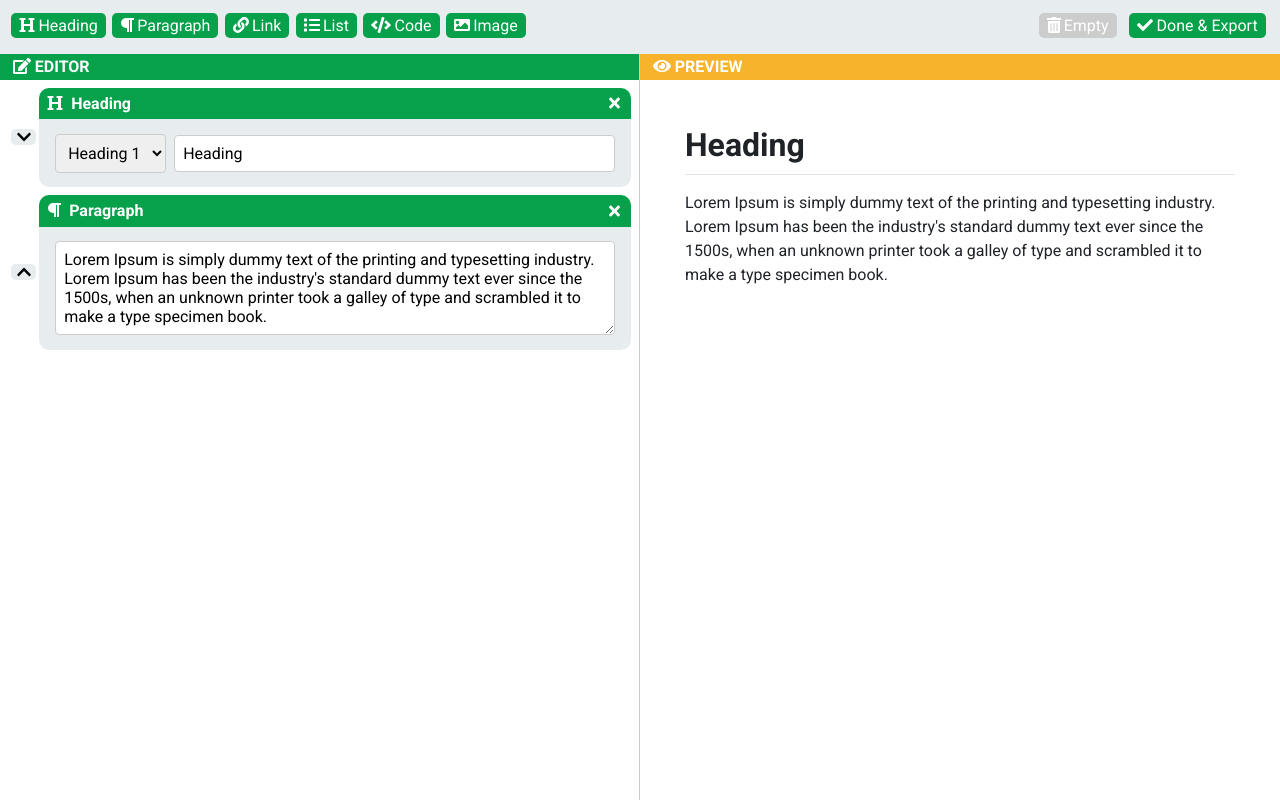
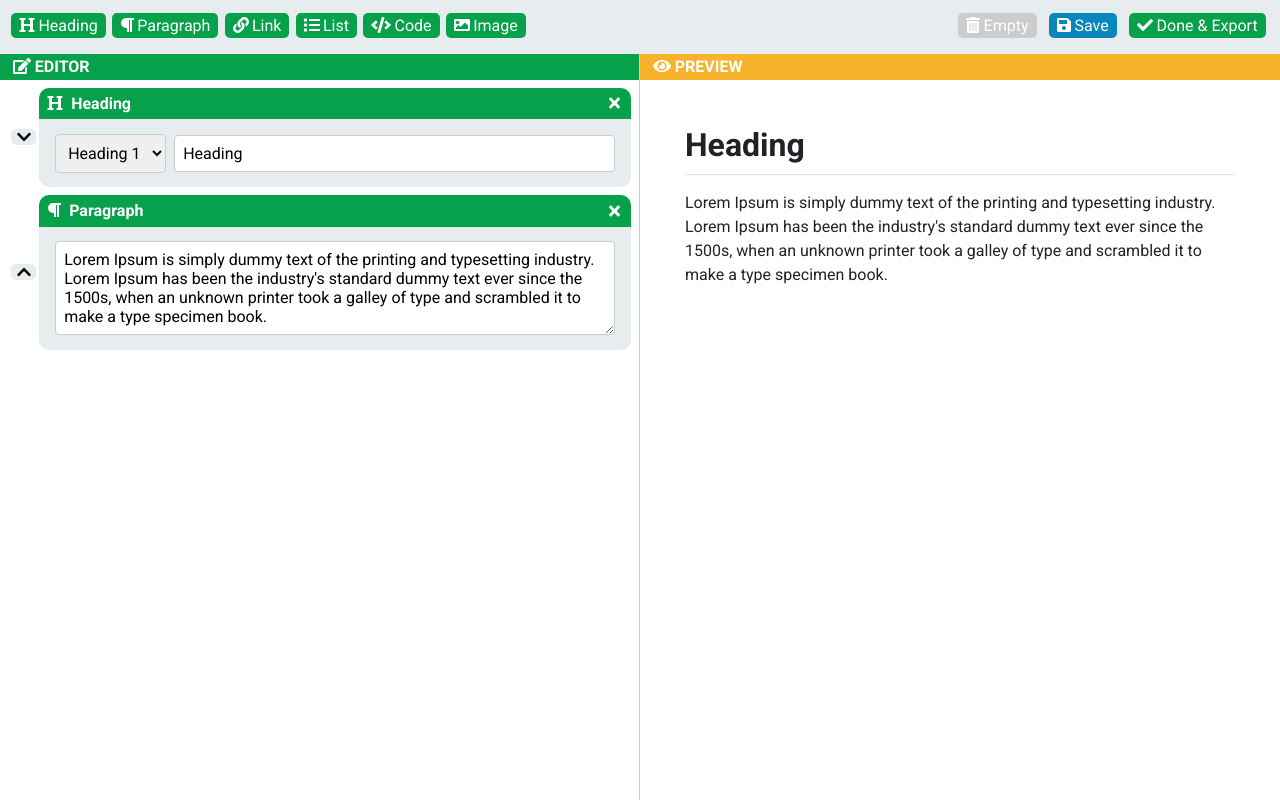
Before and after one commit to Sunnysit/markdown-blocks-editor, a React (Create React App) app: page / in a window 1280 px wide. Built offline with nearby package versions, Linux system fonts and the light colour scheme.

Commit message:
Add Save function

```diff
--- a/src/components/views/MarkdownView.js
+++ b/src/components/views/MarkdownView.js
@@ -6,7 +6,7 @@ import { FontAwesomeIcon } from '@fortawesome/react-fontawesome';
 import {
   faClipboard,
   faFileDownload,
-  faFile
+  faFile,
 } from '@fortawesome/free-solid-svg-icons';
 
 import MarkdownText from '../widgets/markdownView/MarkdownText';
@@ -31,16 +31,16 @@ const MarkdownView = ({ isVisible = false }) => {
     document.execCommand('copy');
     toast.success('Text copied!', {
       className: 'success-toast',
-      position: toast.POSITION.BOTTOM_RIGHT
+      position: toast.POSITION.BOTTOM_RIGHT,
     });
   };
 
   const handleDownload = () => {
-    var text = outputEl.current.innerText;
-    var data = new Blob([text], { type: 'text/plain' });
+    const text = outputEl.current.innerText;
+    const data = new Blob([text], { type: 'text/plain' });
 
-    var url = window.URL.createObjectURL(data);
-    let downloadLink = document.createElement('a');
+    const url = window.URL.createObjectURL(data);
+    const downloadLink = document.createElement('a');
     downloadLink.href = url;
     downloadLink.download = `${shortid.generate()}.md`;
     document.body.appendChild(downloadLink);
--- a/src/components/widgets/previewView/HeaderRightMenu.js
+++ b/src/components/widgets/previewView/HeaderRightMenu.js
@@ -1,16 +1,42 @@
-import React from 'react';
-import { useDispatch } from 'react-redux';
+import React, { useEffect } from 'react';
+import { useDispatch, useSelector } from 'react-redux';
+import { toast } from 'react-toastify';
 import { FontAwesomeIcon } from '@fortawesome/react-fontawesome';
-import { faCheck, faTrashAlt } from '@fortawesome/free-solid-svg-icons';
+import { faCheck, faTrashAlt, faSave } from '@fortawesome/free-solid-svg-icons';
 
 const HeaderRightMenu = () => {
+  const markdownList = useSelector((state) => state.markdownList);
   const dispatch = useDispatch();
+
+  //Load local storage to get user saved file
+  useEffect(() => {
+    const loadedListData = localStorage.getItem('markdown-list');
+    console.log('run!');
+    if (loadedListData) {
+      const modifiedList = JSON.parse(atob(loadedListData));
+      if (modifiedList.length > 0) {
+        dispatch({
+          type: 'UPDATE_NEW_LIST',
+          payload: { modifiedList },
+        });
+      }
+    }
+  }, [dispatch]);
 
   const handleEmpty = () => {
     const isEmpty = window.confirm('Are you sure want to empty the file?');
     if (isEmpty) {
       dispatch({ type: 'RESET_LIST' });
     }
+  };
+
+  const handleSave = () => {
+    const encodeListData = btoa(JSON.stringify(markdownList));
+    localStorage.setItem('markdown-list', encodeListData);
+    toast.success('File saved!', {
+      className: 'success-toast',
+      position: toast.POSITION.BOTTOM_RIGHT,
+    });
   };
 
   const handleExport = () => {
@@ -27,6 +53,12 @@ const HeaderRightMenu = () => {
           </button>
         </li>
         <li>
+          <button onClick={handleSave} className='save-btn'>
+            <FontAwesomeIcon icon={faSave} />
+            <span>Save</span>
+          </button>
+        </li>
+        <li>
           <button onClick={handleExport}>
             <FontAwesomeIcon icon={faCheck} />
             <span>Done & Export</span>
--- a/src/sass/styles.scss
+++ b/src/sass/styles.scss
@@ -449,6 +449,10 @@ $container-height:88vh;
     background-color: #ccc;
   }
 
+  .save-btn {
+    background-color: #0787BA;
+  }
+
   button {
     display: block;
     text-align: center;
```
